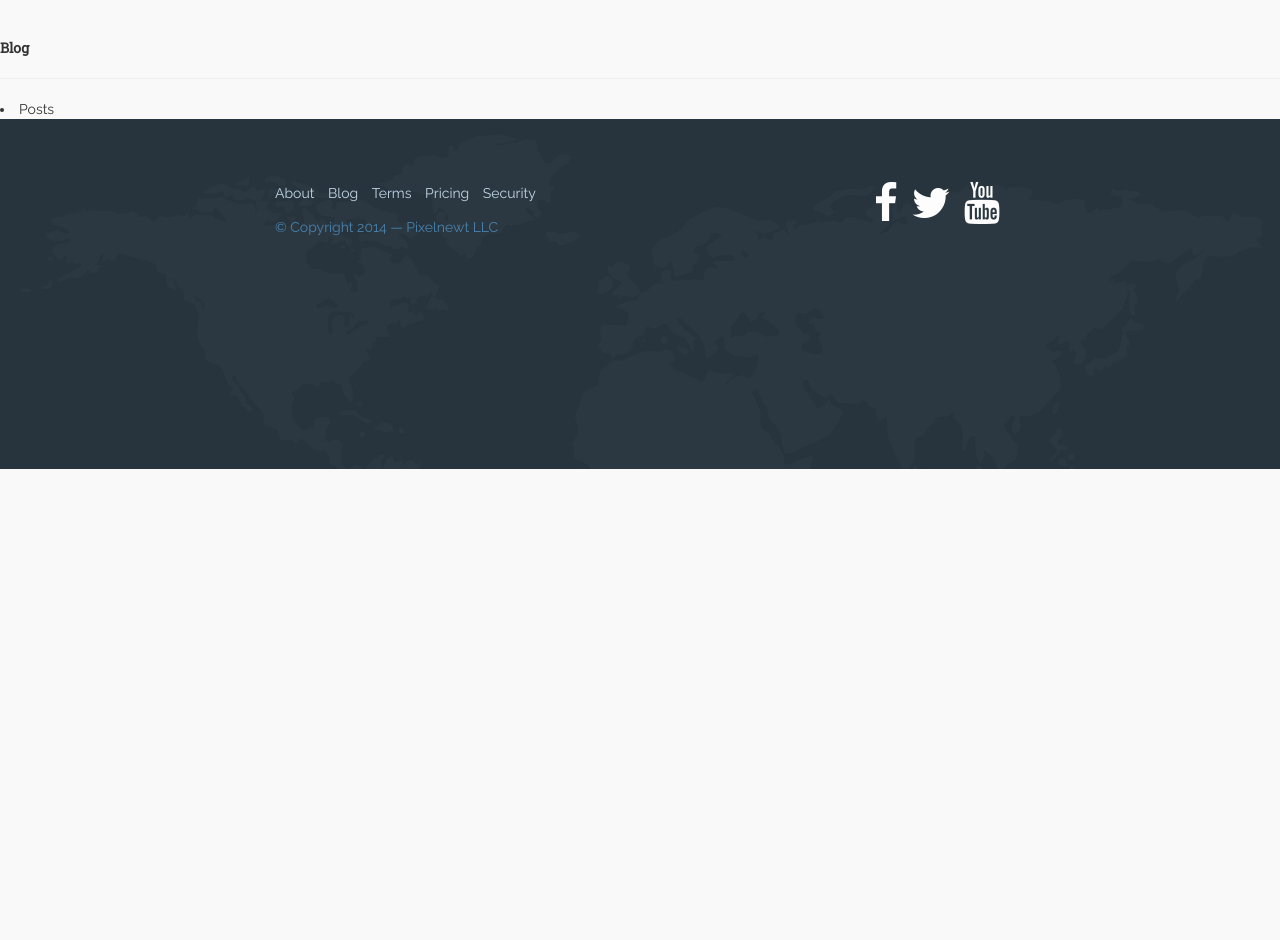
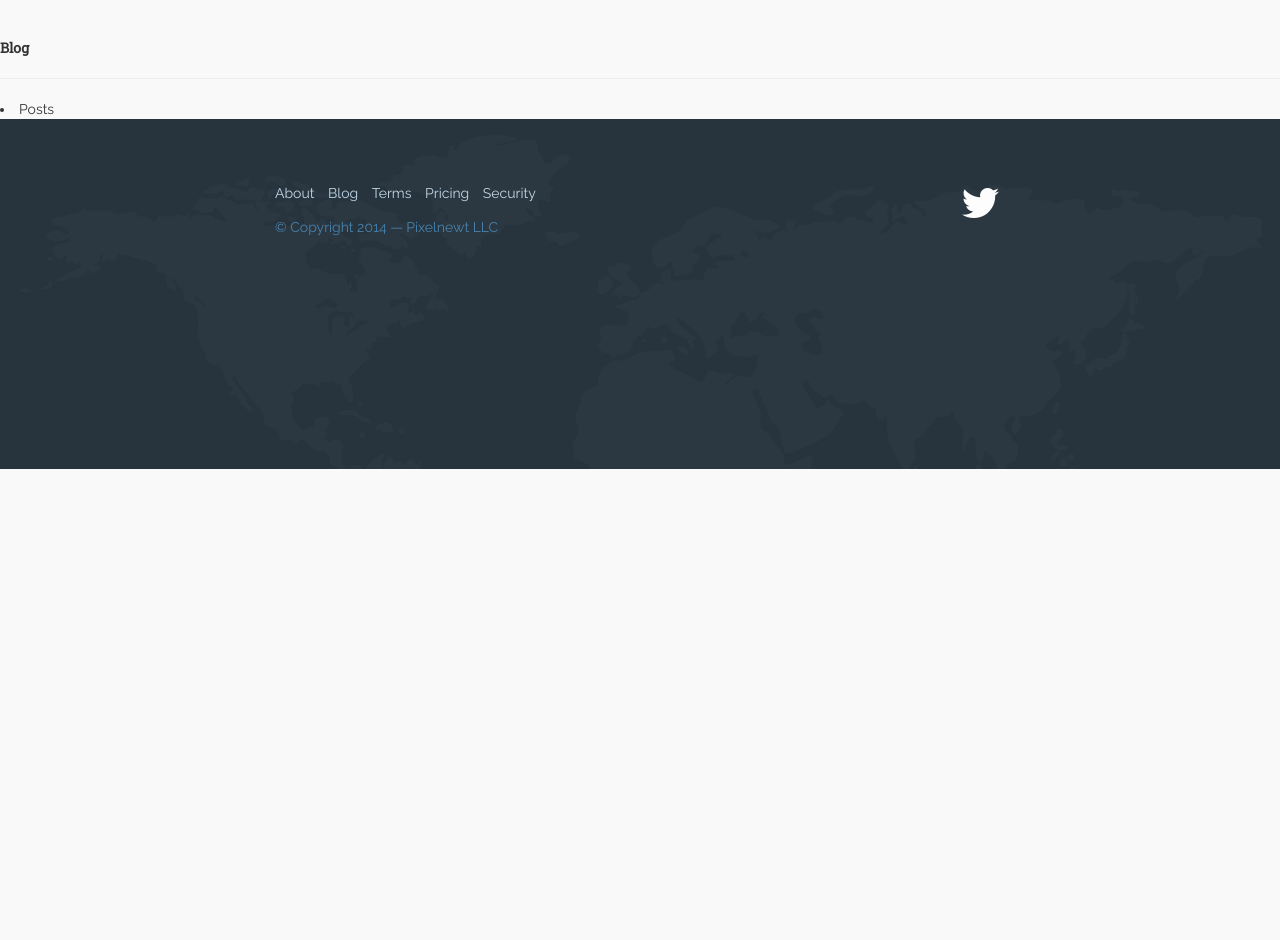
Before and after one commit to PixelNewt/pixelnewt.github.io, a Jekyll site: the page built from blog/index.html, in a window 1280 px wide. Built offline with Jekyll 4.4.1, drawn with Linux system fonts in a browser that asks for light colours.

Commit message:
Set footer social links to use yaml data.

```diff
--- a/_includes/footer.html
+++ b/_includes/footer.html
@@ -14,11 +14,19 @@
             </div><!-- /#footer-column-1 -->
 
             <div class="col-md-6 text-right" id="footer-social">
+                {% if site.data.social %}
                 <ul class="list-inline">
-                    <li><a href="/terms/"><i class="fa fa-3x fa-facebook"></i></a></li>
-                    <li><a href="/terms/"><i class="fa fa-3x fa-twitter"></i></a></li>
-                    <li><a href="/terms/"><i class="fa fa-3x fa-youtube"></i></a></li>
+
+                    {% for socialLink in site.data.social %}
+
+                    {% if socialLink.icon %}
+                    <li><a href="{{ socialLink.url }}" target="_blank"><i class="{{ socialLink.large_icon }}" title="{{ socialLink.title }}"></i></a></li>
+                    {% endif %}
+
+                    {% endfor %}
+
                 </ul>
+                {% endif %}
             </div><!-- /#footer-column-2 -->
         </div><!-- /.row -->
     </div><!-- /.container -->
```
Also changed, not shown: _data/social.yml (+16 -8 lines).
